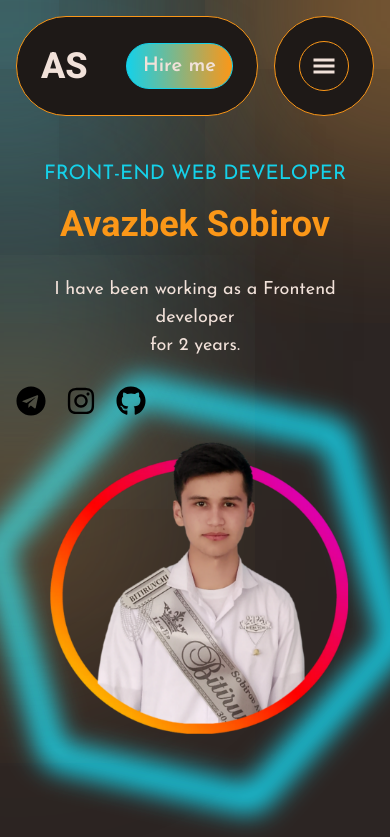
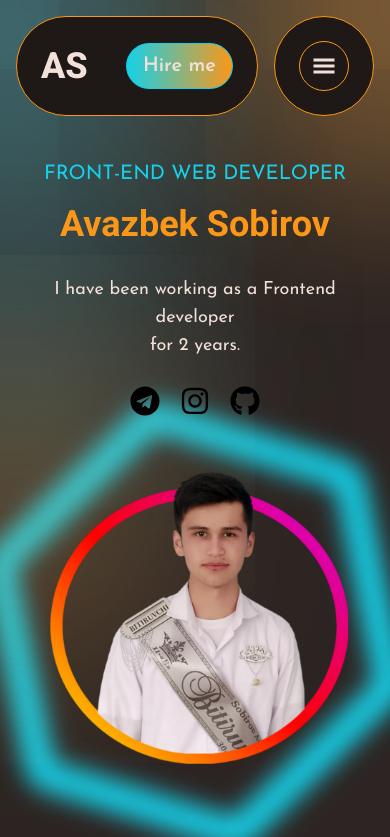
Before and after one commit to avazbek175/MYPORTIFOLIO, a React (Vite) app: page / in a window 390 px wide. Shown: the top 837 px of the page. Built offline with nearby package versions, Linux system fonts and the light colour scheme.

Commit message:
biroz code yozdim

```diff
--- a/src/App.jsx
+++ b/src/App.jsx
@@ -1,4 +1,5 @@
 import AboutMeMain from "./component/AboutMeSection/AboutMeMain"
+import HelperSection from "./component/HelperSection"
 import HeroGradient from "./component/heroSection/heroGradient"
 import HeroMain from "./component/heroSection/heroMain"
 import SubHeroSection from "./component/HeroSection/SubHeroSection"
@@ -13,6 +14,7 @@ function App() {
       <HeroGradient/>
       <SubHeroSection/>
       <AboutMeMain/>
+      <HelperSection/>
     </div>
   )
 }
--- /dev/null
+++ b/src/component/HelperSection.jsx
@@ -0,0 +1,11 @@
+import React from 'react'
+
+const HelperSection = () => {
+  return (
+    <div className='h-[100vh]'>
+
+    </div>
+  )
+}
+
+export default HelperSection
--- a/src/component/HeroSection/HeroText.jsx
+++ b/src/component/HeroSection/HeroText.jsx
@@ -10,7 +10,7 @@ const HeroText = () => {
       <h1 className='md:text-[2.8rem] lg:text-6xl sm:text-4xl font-bold font-special text-orange'>Avazbek Sobirov</h1>
       <p className='mt-4 text-lg text-white'>I have been working as a Frontend developer <br />
       for 2 years.</p>
-      <div className='flex items-center gap-5 mt-[10px]'>
+      <div className='flex items-center gap-5 mt-[10px] sm:justify-center sm:pb-[30px] md:justify-start md:pb-0 '>
         <a href="https://t.me/as_exe/" ><FaTelegram className='text-3xl transition-all duration-500 hover:scale-90 hover:text-cyan'/></a>
         <a href="https://instagram.com/avazbek_lll/" ><FaInstagram className='text-3xl transition-all duration-500 hover:scale-90 hover:text-cyan'/></a>
         <a href="https://github.com/avazbek175/" ><FaGithub className='text-3xl transition-all duration-500 hover:scale-90 hover:text-cyan'/></a>
```
